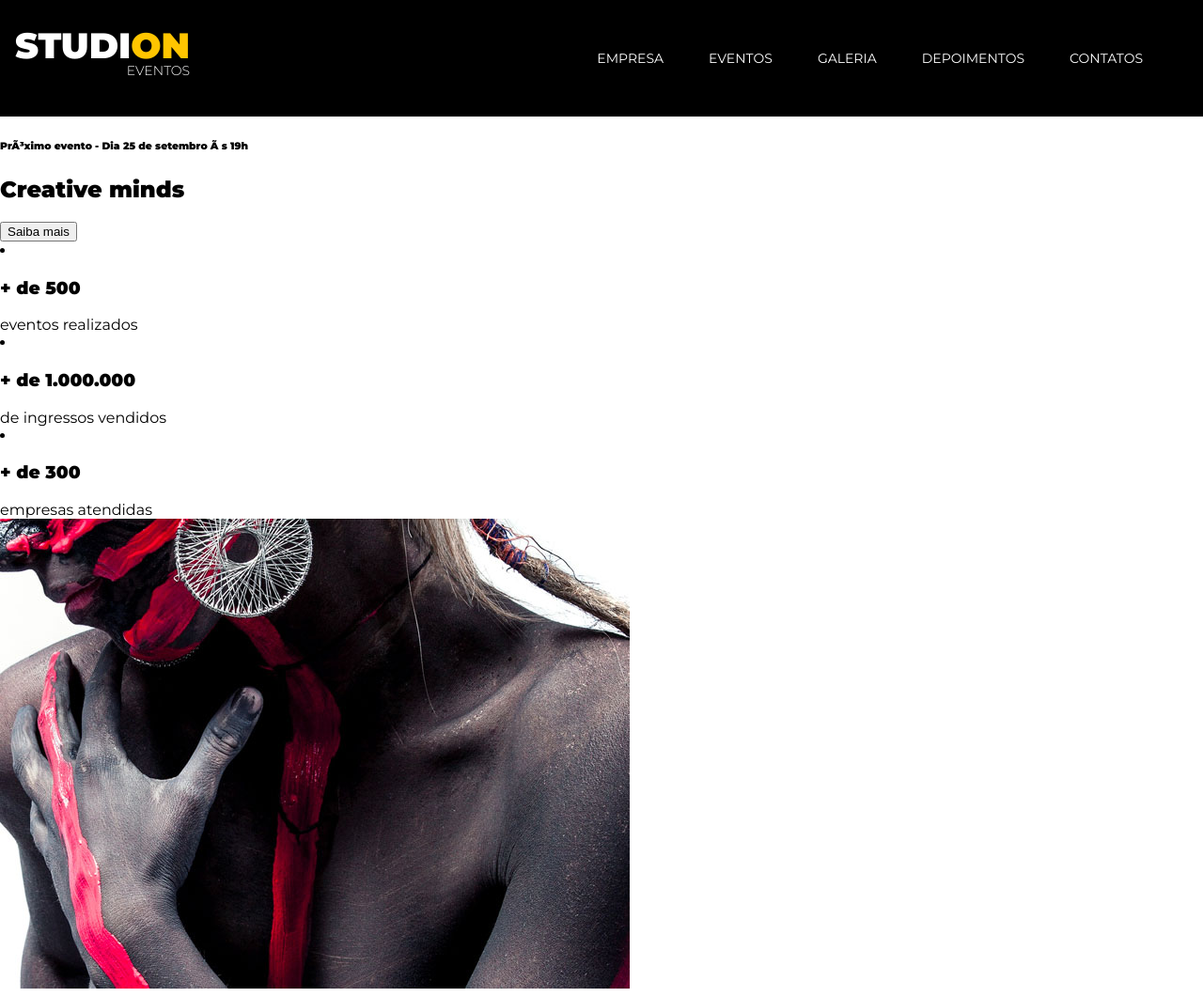
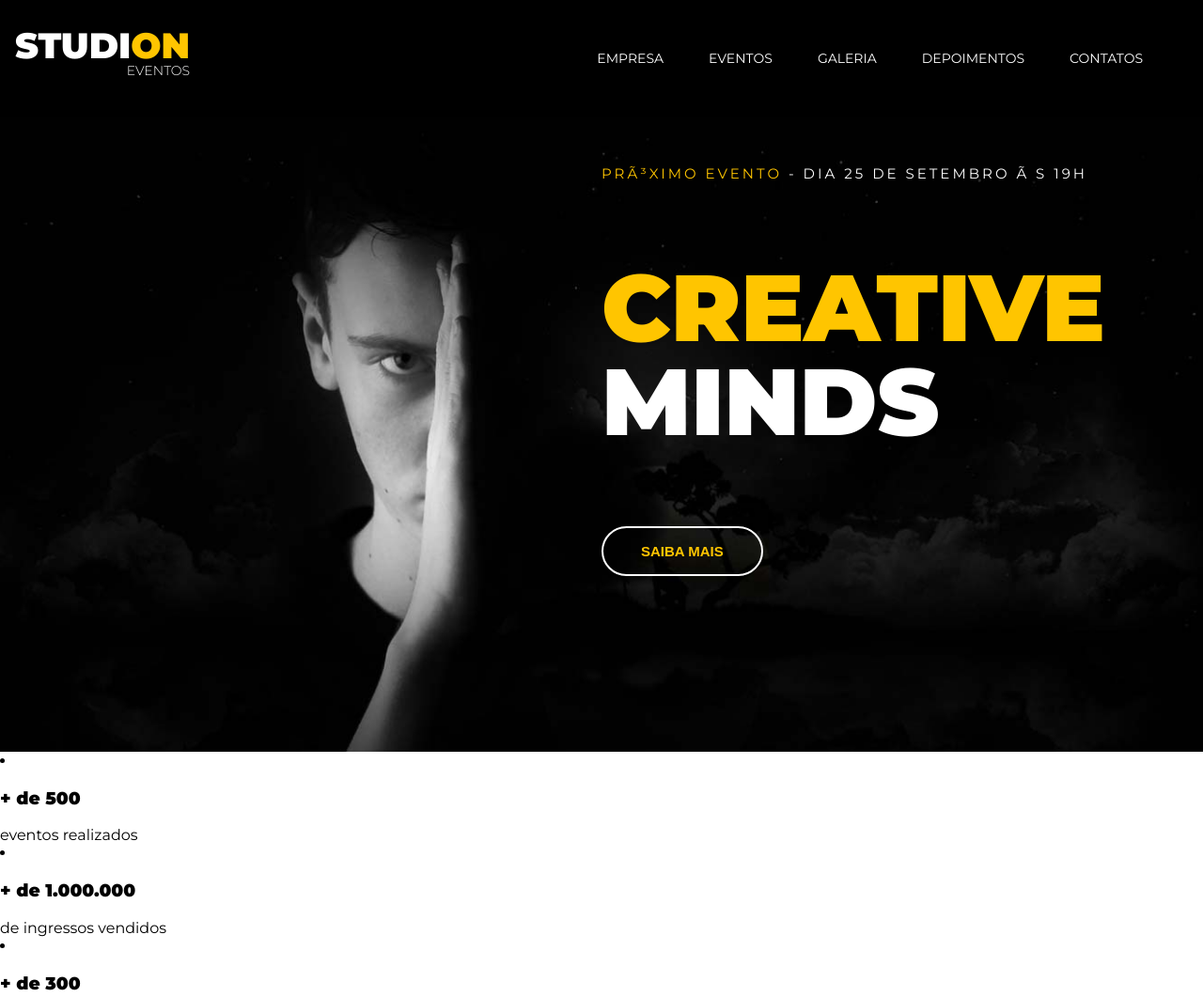
Before and after one commit to DarlanLima/studion, a website: page src/index.html in a window 1280 px wide. Shown: the top 1061 px of the page at 94% size. Drawn offline with Linux system fonts and the light colour scheme.

Commit message:
build(header): header confiration

```diff
--- a/src/index.html
+++ b/src/index.html
@@ -46,9 +46,15 @@
         <header>
             <div id="slider">
                 <div class="slide">
-                    <h6><span>Próximo evento</span> - Dia 25 de setembro às 19h</h6>
-                    <h2><span>Creative</span> minds</h2>
-                    <button>Saiba mais</button>
+                    <img
+                    class="slide__background-image" src="./images/banner.jpg" alt="Studion Banner"
+                    />
+                    <div class="slide__copy">
+                    <h6>
+                        <span class="copy--primary">Próximo evento</span> - Dia 25 de setembro às 19h</h6>
+                    <h2><span class="copy--primary">Creative</span> minds</h2>
+                    <button class="btn btn--slide">Saiba mais</button>
+                </div>
                 </div>
             </div>
         </header>
--- a/src/style.css
+++ b/src/style.css
@@ -5,9 +5,10 @@
 }
 
 :root {
-    --color-primary: #ffc500;
     font-family: 'Montserrat', sans-serif;
     font-size: 16px;
+    --color-primary: #ffc500;
+    --default-padding: 1rem;
 }
 
 body {
@@ -23,6 +24,7 @@ ul {
 
 .navbar{
     position: fixed;
+    z-index: 1;
     top: 0;
     left: 0;
     width: 100vw;
@@ -69,9 +71,67 @@ ul {
     font-size: 0.875rem;
     font-weight: 300;
     float: right;
-
 }
 
 .copy--primary {
     color: var(--color-primary)
 }
+
+#slider {
+    background-color: #000;
+    color: #fff;
+}
+
+.slide {
+    position: relative;
+    height: calc(100vh - 7.75rem);
+}
+
+.slide__background-image {
+    width: 100%;
+    height: 100%;
+    object-fit: cover;
+    object-position: center;
+}
+
+.slide__copy {
+    position: absolute;
+    top: 1rem;
+    left: 50vw;
+}
+
+.slide__copy h6 {
+    font-size: 0.9375rem;
+    font-weight: 400;
+    text-transform: uppercase;
+    letter-spacing: 0.1875rem;
+}
+
+.slide__copy h2 {
+    font-size: 6.25rem;
+    text-transform: uppercase;
+    line-height: 6.25rem;
+}
+
+.slide__copy h2 span {
+    display: block;
+}
+
+.btn {
+    cursor: pointer;
+    padding: 1rem 2.5rem;
+    color: var(--color-primary);
+    border: 0.125rem solid #fff;
+    border-radius: 2rem;
+    background: unset;
+    font-size: 0.9375rem;
+    font-weight: 700;
+    text-transform: uppercase;
+    transition: 0.3s all ease;
+}
+
+.btn:hover, .btn:active, .btn:focus {
+    border-color: var(--color-primary);
+    background-color: var(--color-primary);
+    color: #fff;
+}
```
